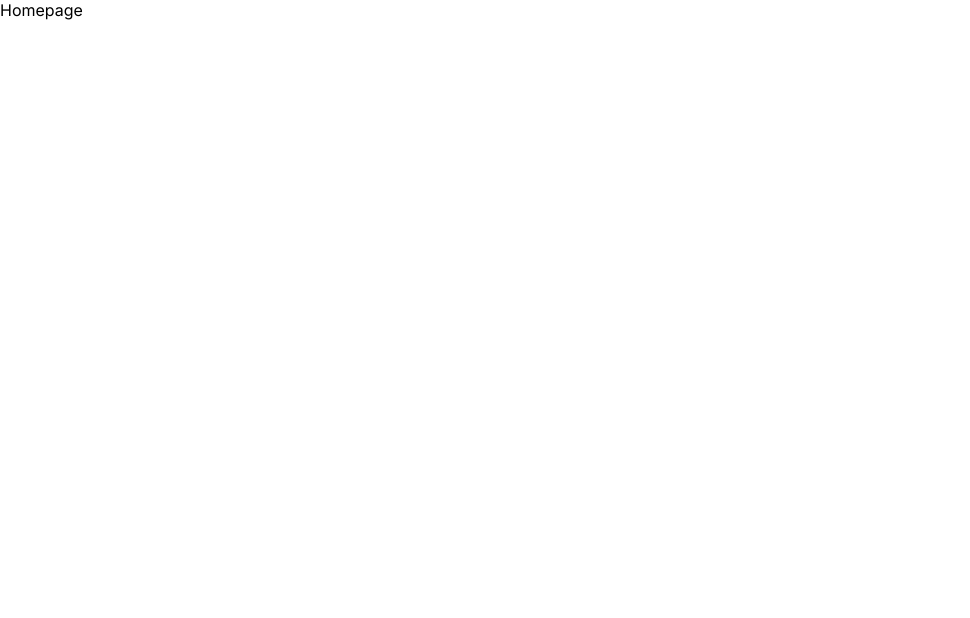
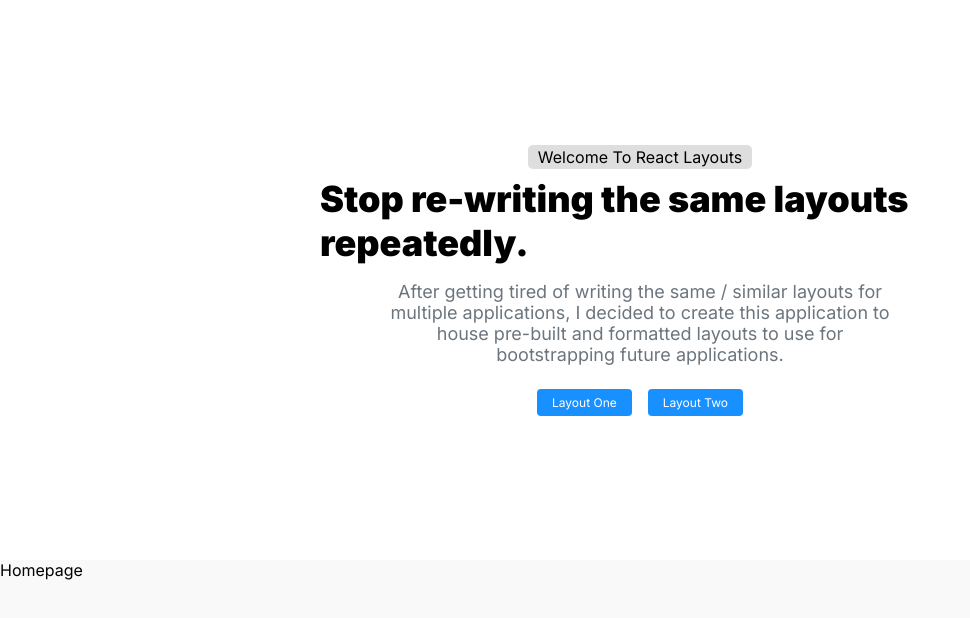
Before and after one commit to RobertJephthaHogan/react-layouts, a React (Create React App) app in the folder react-layouts/: page / in a window 1280 px wide. Shown: the top 618 px of the page, without its empty margins (0-970 px from the left). Built offline with nearby package versions, Linux system fonts and the light colour scheme.

Commit message:
Homepage design, navigation

```diff
--- a/react-layouts/src/pages/Homepage/index.tsx
+++ b/react-layouts/src/pages/Homepage/index.tsx
@@ -1,12 +1,60 @@
 import React from 'react'
-
+import './styles.css'
+import { useNavigate } from 'react-router-dom'
 
 
 export default function Homepage() {
 
+    const navigate = useNavigate()
+
     return (
-        <div>
-            Homepage
+        <div className='homepage'>
+            <div className='hp-landing'>
+                <div className='hp-landing-content'>
+                    <div className='hpl-top-row'>
+                        <div className='hpl-chip'>
+                            <span>
+                                Welcome To React Layouts
+                            </span>
+                        </div>
+                    </div>
+                    <div className='hpl-hero-text-row'>
+                        <span className='hpl-hero-text'>
+                            Stop re-writing the same layouts repeatedly.
+                        </span>
+                    </div>
+                    <div className='hpl-sub-text-row'>
+                        <div className='hpl-sub-text-container'>
+                            <span className='hpl-sub-text'>
+                                After getting tired of writing the same / similar layouts for multiple applications, I decided to
+                                create this application to house pre-built and formatted layouts to use for bootstrapping future
+                                applications.
+                            </span>
+                        </div>
+                    </div>
+                    <div className='hpl-button-row'>
+                        <button
+                            className='hpl-btn'
+                            onClick={() => navigate('/layout-one/dashboard')}
+                        >
+                            <span className='hpl-btn-text'>
+                                Layout One
+                            </span>
+                        </button>
+                        <button
+                            className='hpl-btn'
+                            onClick={() => navigate('/layout-two/dashboard')}
+                        >
+                            <span className='hpl-btn-text'>
+                                Layout Two
+                            </span>
+                        </button>
+                    </div>
+                </div>
+            </div>
+            <div className='homepage-body'>
+                Homepage
+            </div>
         </div>
     )
 }
--- a/react-layouts/src/pages/Homepage/styles.css
+++ b/react-layouts/src/pages/Homepage/styles.css
@@ -0,0 +1,94 @@
+
+
+
+
+
+.homepage {
+
+}
+
+.hp-landing {
+    height: 70vh;
+    display: flex;
+    justify-content: center;
+    align-items: center;
+    align-content: center;
+}
+
+.hp-landing-content {
+    width: 50%;
+}
+
+.hpl-top-row {
+    display: flex;
+    justify-content: center;
+}
+
+.hpl-chip {
+    background-color: #DEDEDE;
+    width: fit-content;
+    padding: 2px 10px;
+    border-radius: 5px;
+}
+
+.hpl-hero-text-row {
+    display: flex;
+    justify-content: center;
+    margin-top: 0.5em;
+}
+
+.hpl-hero-text {
+    font-size: 36px;
+    font-weight: 900;
+}
+
+.hpl-sub-text-row {
+    display: flex;
+    justify-content: center;
+}
+
+.hpl-sub-text-container {
+    display: flex;
+    justify-content: center;
+    width: 80%;
+    margin-top: 1em;
+}
+
+.hpl-sub-text {
+    color: #6c757d;
+    font-size: 18px;
+    text-align: center;
+}
+
+.homepage-body {
+    background-color: #F9F9F9;
+    min-height: 1000px;
+}
+
+.hpl-button-row {
+    display: flex;
+    justify-content: center;
+    margin-top: 1.5em;
+}
+
+.hpl-btn {
+    all: unset;
+    background-color: #1890ff;
+    padding: 6px 15px;
+    margin: 0px 8px;
+    border-radius: 4px;
+    color: #fff;
+    display: flex;
+    justify-content: center;
+    align-items: center;
+    align-content: center;
+}
+
+.hpl-btn:hover {
+    cursor: pointer;
+    background-color: #1478d5;
+}
+
+.hpl-btn-text {
+    font-size: 12px;
+}
```
